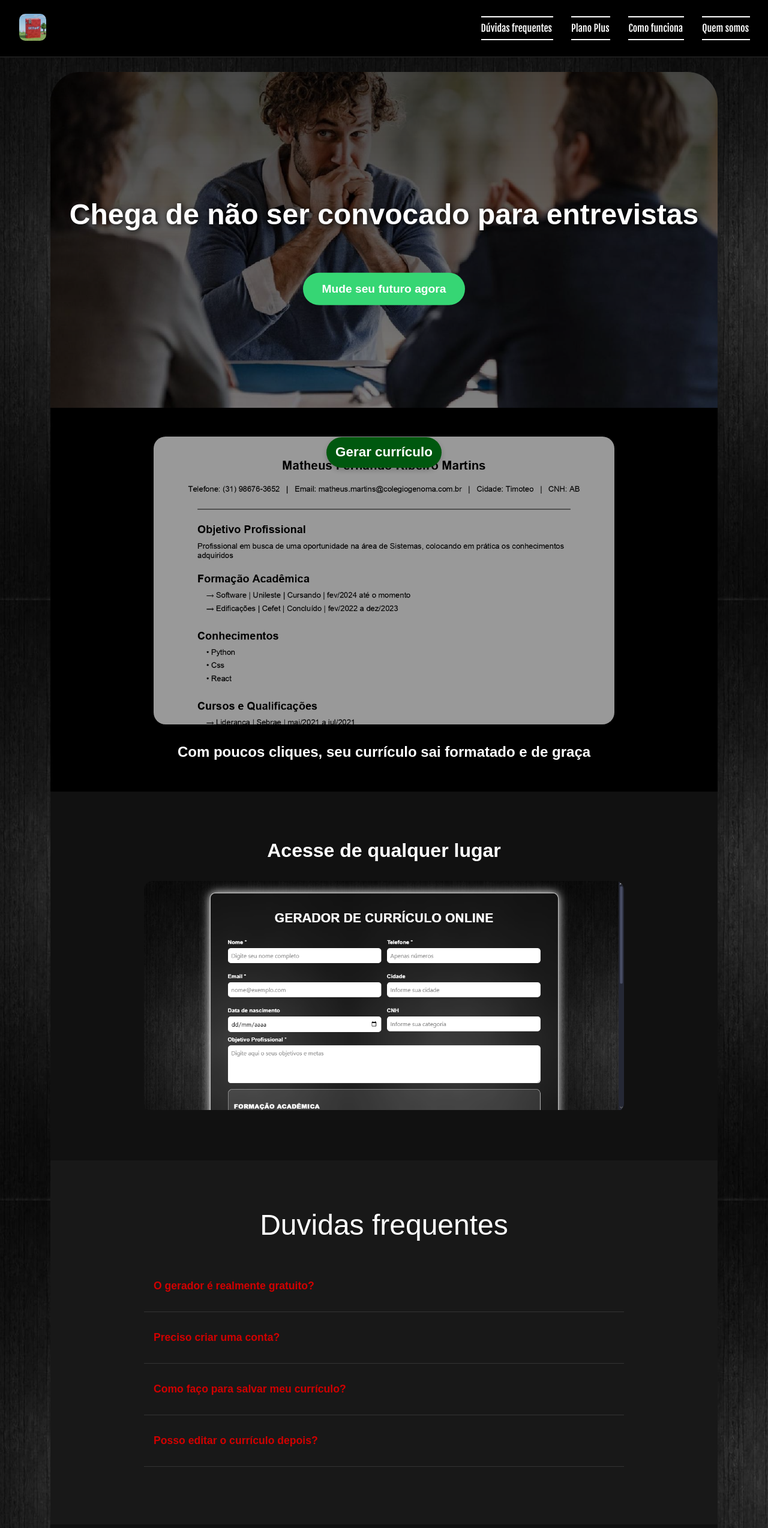
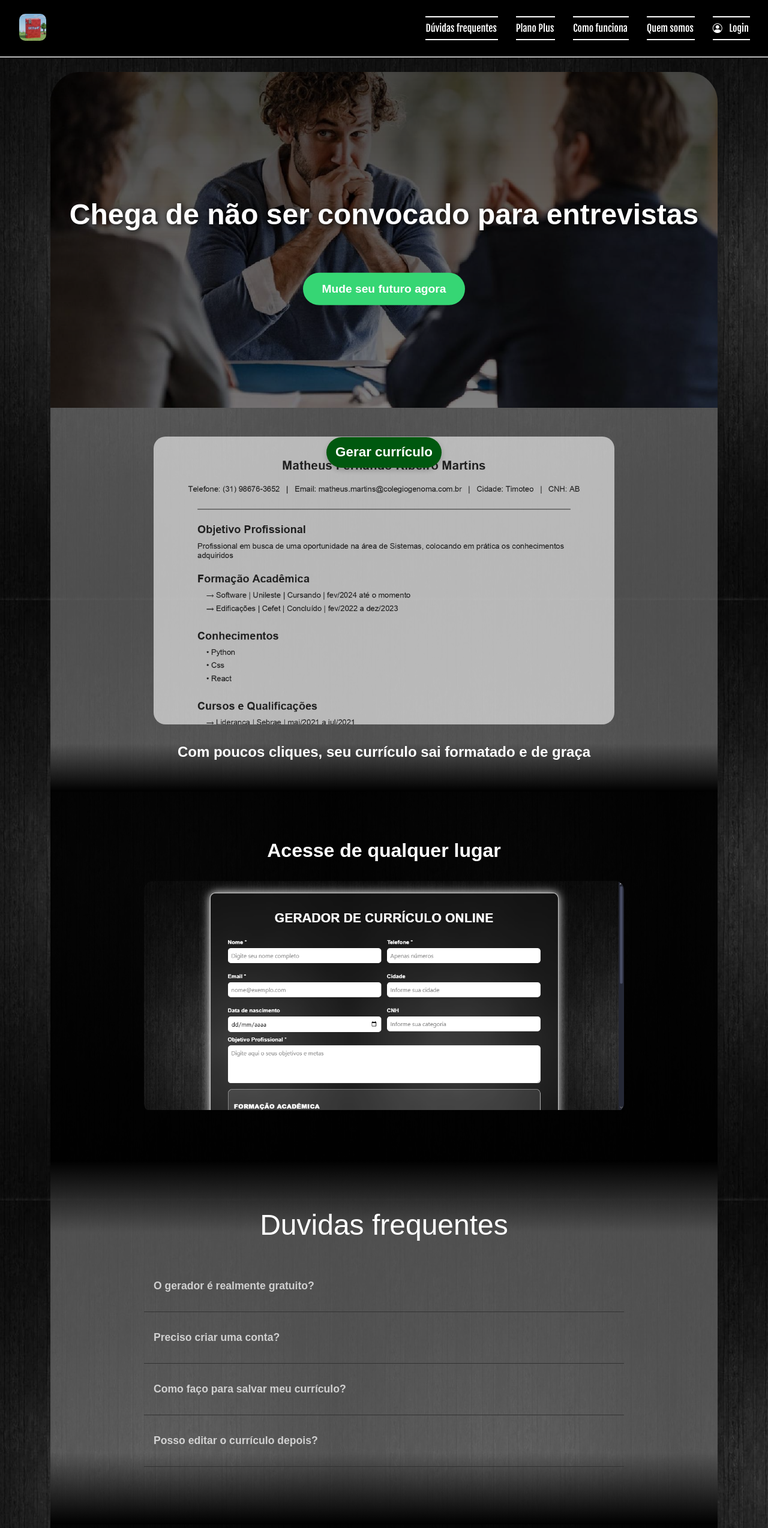
Before and after one commit to Matheus-Fernando-br/Gerador-de-Curriculo-Online, a React (Create React App) app in the folder frontend/: page / in a window 1280 px wide. Shown: the top 2548 px of the page at 60% size. Built offline with nearby package versions, Linux system fonts and the light colour scheme; a web font is replaced by a local one.

Commit message:
Estetica Tela Inicial

```diff
--- a/frontend/src/App.css
+++ b/frontend/src/App.css
@@ -7,10 +7,12 @@
   --cor-secundaria: #00580f;
   --cor-secundaria-apagada: #0ad62c96;
   --cor-branca: #ffffff;
+  --cor-branca-apagada: rgba(255, 255, 255, 0.726);
+  --cor-branca-apagada-2: rgba(255, 255, 255, 0.158);
   --cor-preta: #000;
-  --cor-apagada: #ffffff1c;
-  --cor-fundo: rgba(100, 100, 100, 0.082);
-  --cor-branca-apagada: rgba(255, 255, 255, 0.726);
+  --cor-preta-apagada: #000000e5;
+  --cor-cinza:#707070ab;
+  --cor-fundo:  rgba(100, 100, 100, 0.082);
   --font-main: "Fjalla One", sans-serif;
   --font-inputs: 'Segoe UI', Tahoma, Geneva, Verdana, sans-serif;
   --font-title: "BBH Sans Bartle", sans-serif;
@@ -30,7 +32,7 @@ html {
   width: 100%;
   height: 12vh;
   display: flex;
-  border-bottom: 2px solid var(--cor-apagada);
+  border-bottom: 2px solid var(--cor-branca-apagada);
   justify-content: space-between;
   font-family: var(--font-main);
   align-items: center;
@@ -138,6 +140,9 @@ html {
     pointer-events: none;
     transition: all 0.3s ease-in-out;
   }
+  .telaInicial .right-section {
+    gap: 1rem;
+  }
 
   .gerador-container .top-navbar {
     background-color: var(--cor-preta);
@@ -152,4 +157,5 @@ html {
   .telaInicial .right-section a, .gerador-container .right-section a {
     font-size: 1.1rem;
   }
+
 }
--- a/frontend/src/components/login/login.css
+++ b/frontend/src/components/login/login.css
@@ -21,16 +21,16 @@
 .login-submenu {
   position: absolute;
   top: 100%;
-  right: 0;
+  right: -2vw;
   background: url('../../../public/fundo.jpg');
-  border: 1px solid var(--cor-apagada);
+  border: 1px solid var(--cor-branca-apagada-2);
   border-radius: 10px;
   box-shadow: 0 0 10px rgba(0, 0, 0, 0.4);
   padding: 1.5rem;
-  width: 250px;
+  width: 20vw;
   opacity: 0;
   pointer-events: none;
-  transform: translateY(-10px);
+  transform: translateY(-50px);
   transition: all 0.3s ease;
   backdrop-filter: blur(10px);
   z-index: 100;
@@ -39,7 +39,7 @@
 .login-submenu.open {
   opacity: 1;
   pointer-events: auto;
-  transform: translateY(0);
+  transform: translateY(20px);
 }
 
 .login-form {
@@ -94,7 +94,6 @@
   .login-submenu {
     position: static;
     width: 100%;
-    margin-top: 1rem;
     transform: none;
     opacity: 1;
     pointer-events: auto;
@@ -102,4 +101,9 @@
     background: transparent;
     border: none;
   }
+
+  .cadastre-text {
+    margin-top: .4rem;
+  }
+
 }
--- a/frontend/src/pages/main/gerador.css
+++ b/frontend/src/pages/main/gerador.css
@@ -140,7 +140,7 @@ html, body {
 .gerador-container .dynamic-field {
   margin-top: 1rem;
   padding: 1rem;
-  background: var(--cor-apagada);
+  background: var(--cor-branca-apagada-2);
   border-radius: 0.8rem;
   border: 1px solid var(--cor-branca-apagada);
 }
--- a/frontend/src/pages/telaInicial/telaInicial.css
+++ b/frontend/src/pages/telaInicial/telaInicial.css
@@ -104,14 +104,32 @@ html {
 .telaInicial .sec2 {
   position: relative;
   min-height: 80vh;
-  background-color: var(--cor-preta); /* fundo preto */
+  background-color: var(--cor-cinza); /* fundo preto */
   display: flex;
   flex-direction: column;
   align-items: center;
   justify-content: flex-start;
   text-align: center;
   padding: 3rem 2rem;
+  z-index: 1;
 }
+
+.telaInicial .sec2::after {
+  content: "";
+  position: absolute;
+  left: 0;
+  width: 100%;
+  height: 10vh;
+  z-index: -1;
+}
+
+/* sombra inferior */
+.telaInicial .sec2::after {
+  bottom: 0;
+  background: linear-gradient(to top, var(--cor-preta), transparent);
+}
+
+
 .telaInicial .sec2 .curriculo-image {
   width: 80%;
   max-width: 60vw;
@@ -136,7 +154,7 @@ html {
 
 /* SECTION 3 */
 .telaInicial .sec3 {
-  background-color: #111;
+  background-color: var(--cor-preta-apagada);
   padding: 5rem 2rem;
   text-align: center;
 }
@@ -162,9 +180,36 @@ html {
 
 /* FAQ */
 .telaInicial .faq {
-  background-color: #181818;
+  background-color: var(--cor-cinza);
   padding: 5rem 2rem;
+  position: relative;
+  z-index: 1;
 }
+
+/* sombra no topo */
+.telaInicial .faq::before,
+.telaInicial .faq::after {
+  content: "";
+  position: absolute;
+  left: 0;
+  width: 100%;
+  height: 15vh;
+  z-index: -1;
+}
+
+/* sombra superior */
+.telaInicial .faq::before {
+  top: 0;
+  background: linear-gradient(to bottom, var(--cor-preta), transparent);
+}
+
+/* sombra inferior */
+.telaInicial .faq::after {
+  bottom: 0;
+  background: linear-gradient(to top, var(--cor-preta), transparent);
+}
+
+
 .telaInicial .faq h2 {
   font-family: "BBH Sans Hegarty", sans-serif;
   font-weight: 400;
@@ -185,7 +230,9 @@ html {
   text-align: left;
   background: none;
   border: none;
-  color: var(--cor-primaria);
+  color: var(--cor-branca-apagada);
+  font-family: "Josefin Sans", sans-serif;
+  font-optical-sizing: auto;
   font-size: 1.1rem;
   font-weight: 600;
   padding: 1rem;
@@ -211,7 +258,7 @@ html {
 
 /* PLUS */
 .telaInicial .plus {
-  background-color: #101010;
+  background-color: var(--cor-preta-apagada);
   padding: 5rem 2rem;
   text-align: center;
 }
--- a/frontend/src/pages/telaInicial/telaInicial.js
+++ b/frontend/src/pages/telaInicial/telaInicial.js
@@ -3,6 +3,7 @@ import React, { useState, useEffect } from "react";
 import "./telaInicial.css";
 import "../../App.css";
 import { useNavigate } from "react-router-dom";
+import Login from "../../components/login/login";
 
 export default function TelaInicial() {
   const [currentSlide, setCurrentSlide] = useState(0);
@@ -41,6 +42,7 @@ export default function TelaInicial() {
               <a href="#plus" onClick={() => setMenuOpen(false)}>Plano Plus</a>
               <a href="#como-funciona" onClick={() => setMenuOpen(false)}>Como funciona</a>
               <a href="#quem-somos" onClick={() => setMenuOpen(false)}>Quem somos</a>
+              <Login />
             </div>
 
             <div className="menu-toggle" onClick={toggleMenu}>
```
